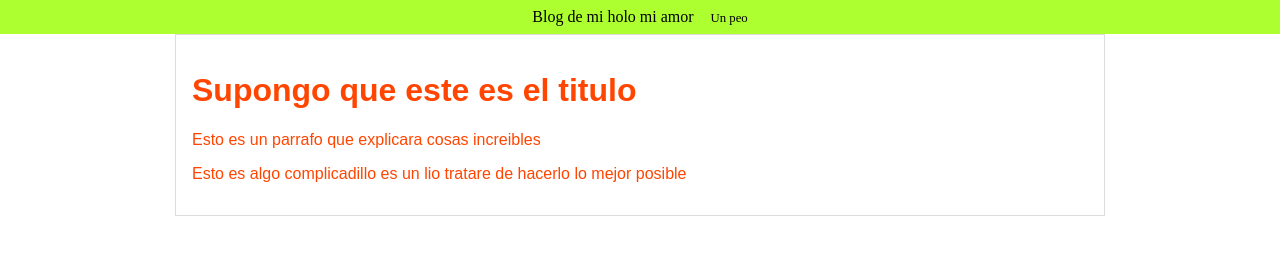
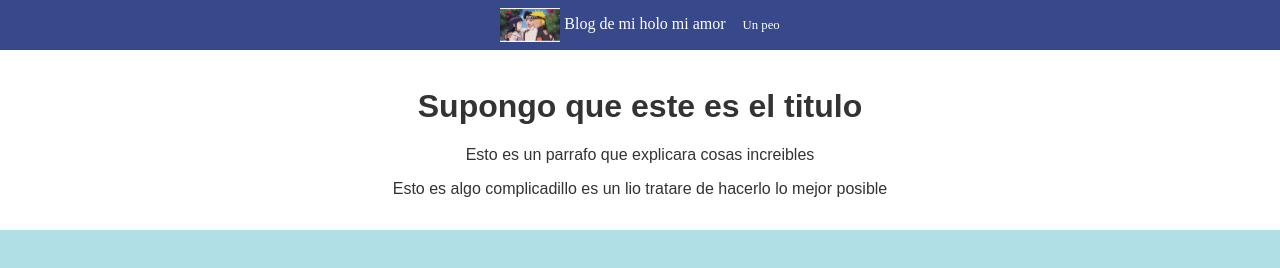
Before and after one commit to tania-black/hyperblog, a plain HTML site: page blogpost.html in a window 1280 px wide. Drawn offline with Linux system fonts and the light colour scheme.

Commit message:
Color de fonde, agregue un logo hermoso

```diff
--- a/blogpost.html
+++ b/blogpost.html
@@ -5,10 +5,11 @@
     </head>
     <body>
         <div id="cabecera">
+            <img id="logo" src="imagenes/29.jpeg" />
             Blog de mi holo mi amor
             <spam id="tagline">Un peo</spam>
         </div>
-        <div id="container">
+        <div id="post">
         <h1>Supongo que este es el titulo</h1>
         <p> Esto es un parrafo que explicara cosas increibles </p>
         <p>Esto es algo complicadillo es un lio tratare de hacerlo lo mejor posible</p>
--- a/css/estilos.css
+++ b/css/estilos.css
@@ -1,31 +1,51 @@
 body
 {
-    color: orangered;
+    background: powderblue;
+    color: #333333;
     text-align: center;
     font-family: "Arial";
+    font-size: 16px;
     margin: 0;
     padding: 0;
 }
 
 #cabecera
 {
-    background: greenyellow;
-    color: black;
+    background: #37488b;
+    box-shadow: 0px 2px 20px 0px rgba(0,0,0,0.5);
+    color: white;
     font-family: bold;
     margin: 0;
     padding: 0.5em;
+}
+#cabecera #logo
+{
+    width: 60px;
+    vertical-align: middle;
 }
 
 #cabecera #tagline
 {
     padding: 0 0 0 1em;
+    font-weight: normal;
     font-size: 0.8em;
 }
+
 #container
 {
     width: 70%;
-    padding: 1em;
+    padding: 0;
     text-align: left;
-    border: 1px solid #DDD;
+    border: 1px solid pink;
     margin: 0 auto;
 }
+#container h1
+{
+    font-size: 20px;
+}
+
+#post
+{
+    background: white;
+    padding: 1em;
+}
```
